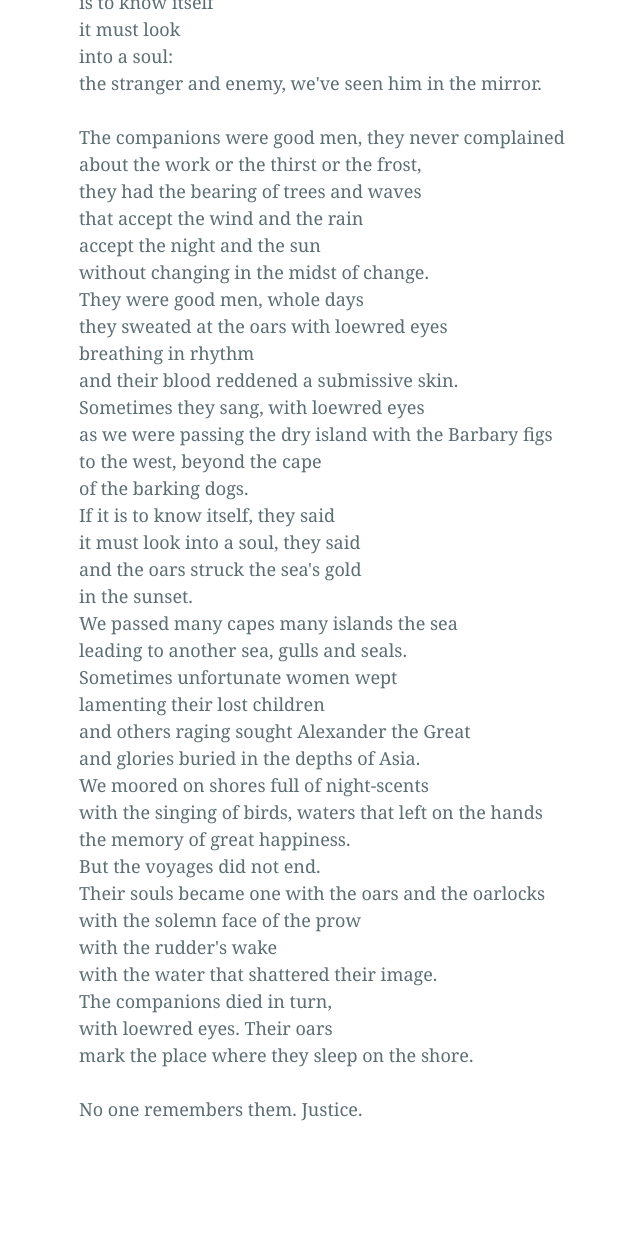
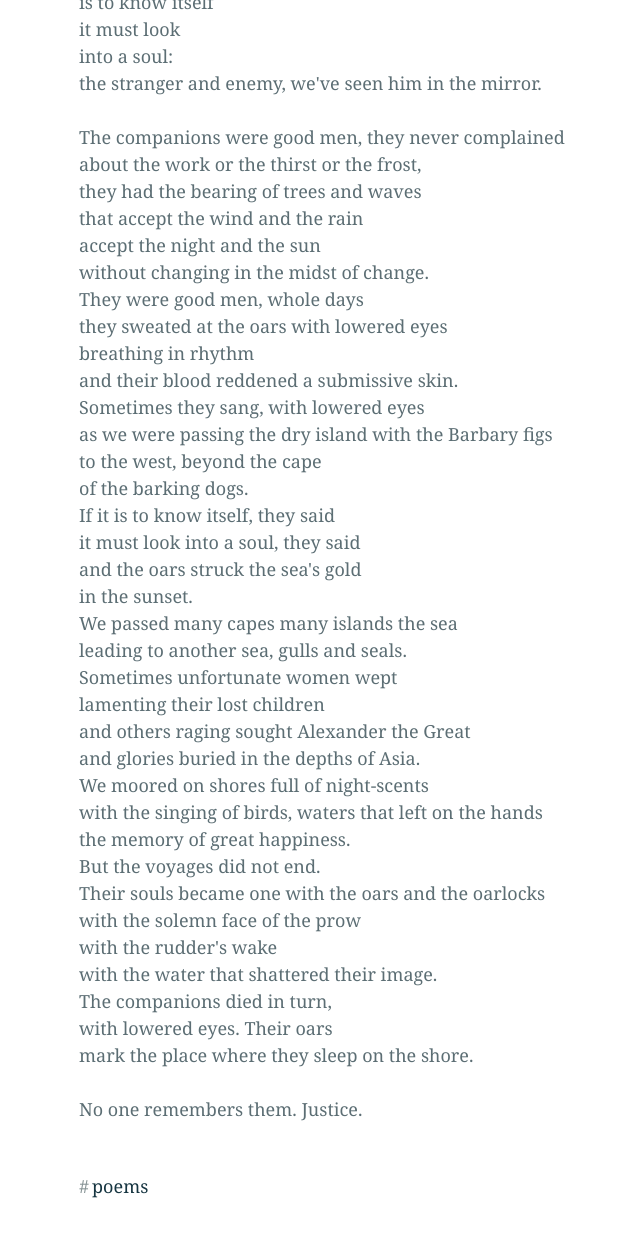
Before and after one commit to bliss-st/ss-website, a Jekyll site: the page built from _posts/2021-12-06-seferis.md, in a window 1280 px wide and 1400 px high, scrolled down 1202 px. Shown: the top 1237 px of the window, without its empty margins (261-901 px from the left). Built offline with Jekyll 4.4.1, drawn with Linux system fonts in a browser that asks for light colours.

Commit message:
lowered is spelled how exactly

```diff
--- a/_posts/2021-12-06-seferis.md
+++ b/_posts/2021-12-06-seferis.md
@@ -2,7 +2,7 @@
 layout: post
 title: from "Mythistorema" by George Seferis (trans. Edmund Keeley and Philip Sherrard)
 date: '2021-12-07'
-tags: []
+tags: [poems]
 ---
 
 ![bliss](/assets/seferis.png)
@@ -22,10 +22,10 @@ tags: []
 		accept the night and the sun <br>
 		without changing in the midst of change. <br>
 		They were good men, whole days <br>
-		they sweated at the oars with loewred eyes<br>
+		they sweated at the oars with lowered eyes<br>
 		breathing in rhythm<br>
 		and their blood reddened a submissive skin.<br>
-		Sometimes they sang, with loewred eyes<br>
+		Sometimes they sang, with lowered eyes<br>
 		as we were passing the dry island with the Barbary figs<br>
 		to the west, beyond the cape<br>
 		of the barking dogs.<br>
@@ -48,7 +48,7 @@ tags: []
 		with the rudder's wake<br>
 		with the water that shattered their image.<br>
 		The companions died in turn, <br>
-		with loewred eyes. Their oars<br>
+		with lowered eyes. Their oars<br>
 		mark the place where they sleep on the shore.<br>
 <br>
 		No one remembers them. Justice.</p>
```
